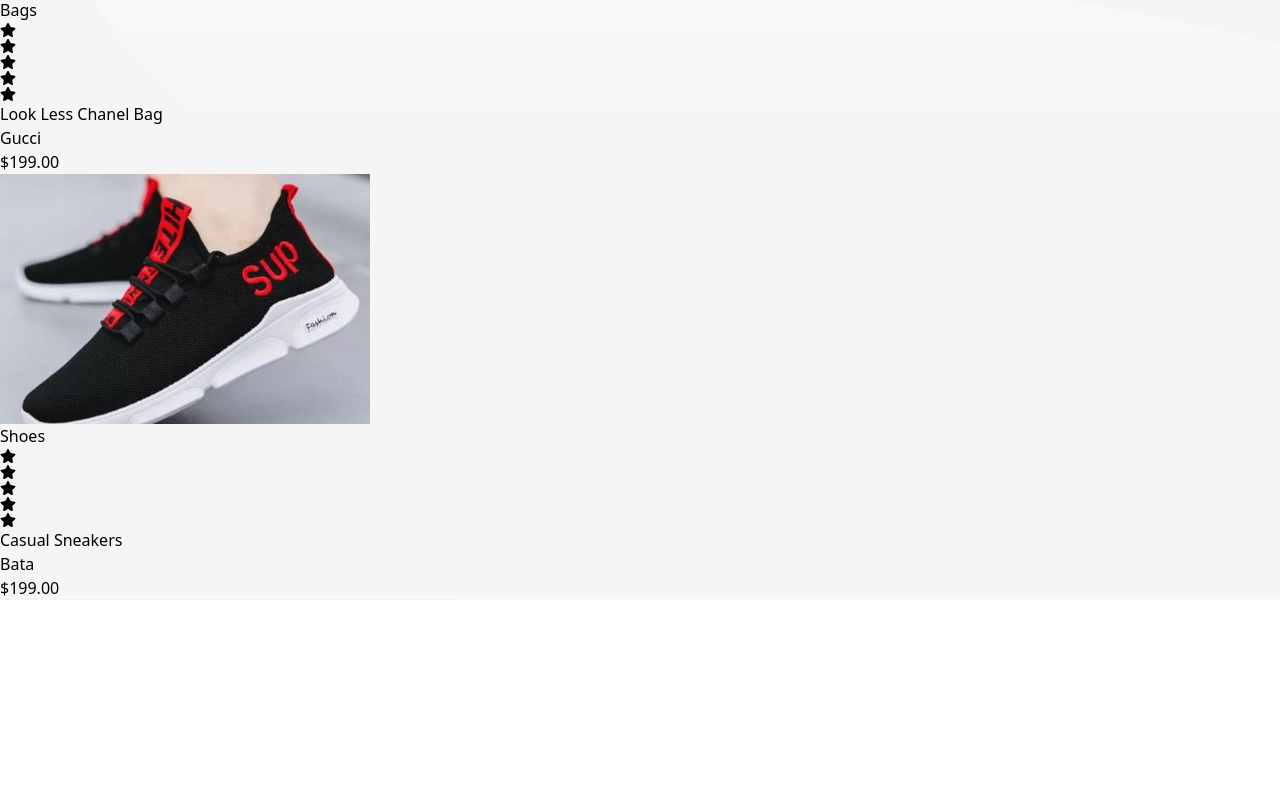
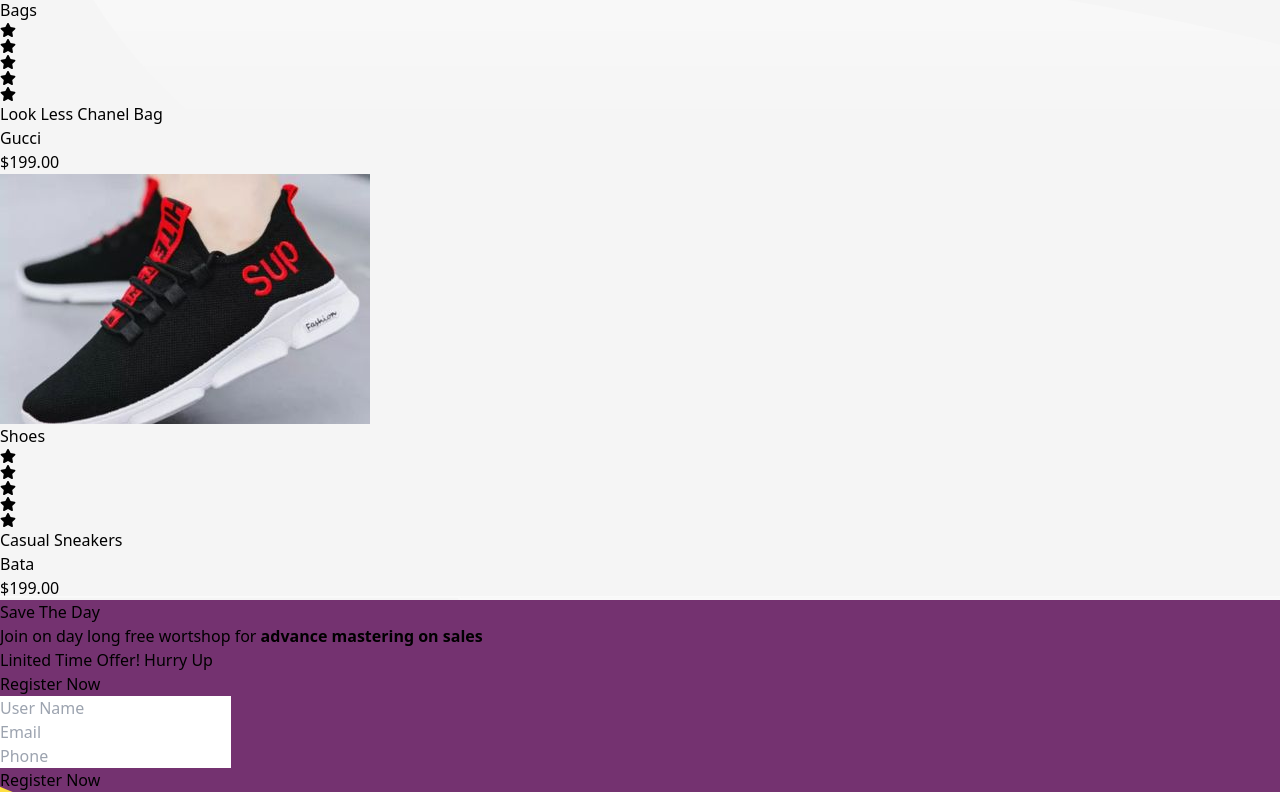
Before and after one commit to mahmudul-hasan01/E-Commerce-Frontend, a React (Vite) app: page / in a window 1280 px wide. Shown: the part 8654-9446 px from the top of the page. Before the commit the page ends 9254 px from the top, so only its background shows below. Built offline with nearby package versions, Linux system fonts and the light colour scheme.

Commit message:
wortshop register section is done

```diff
--- a/src/Page/Home/CategoryShowCase/CategoryShowCase.jsx
+++ b/src/Page/Home/CategoryShowCase/CategoryShowCase.jsx
@@ -1,7 +1,7 @@
 import { useState } from "react";
-import img1 from '../../../assets/images/shape-img/icon/01.png'
-import img2 from '../../../assets/images/shape-img/icon/02.png'
-import img3 from '../../../assets/images/shape-img/icon/03.png'
+// import img1 from '../../../assets/images/shape-img/icon/01.png'
+// import img2 from '../../../assets/images/shape-img/icon/02.png'
+// import img3 from '../../../assets/images/shape-img/icon/03.png'
 import bgImage from '../../../assets/images/shape-img/01.jpg'
 import { Link } from "react-router-dom";
 import { FaStar } from "react-icons/fa";
--- a/src/Page/Home/Home.jsx
+++ b/src/Page/Home/Home.jsx
@@ -1,6 +1,7 @@
 import Banner from "./Banner/Banner";
 import CategoryShowCase from "./CategoryShowCase/CategoryShowCase";
 import HomeCategory from "./HomeCategory/HomeCategory";
+import Register from "./Register/Register";
 
 const Home = () => {
     return (
@@ -8,6 +9,7 @@
             <Banner />
             <HomeCategory />
             <CategoryShowCase />
+            <Register />
         </div>
     );
 };
--- /dev/null
+++ b/src/Page/Home/Register/Register.jsx
@@ -0,0 +1,71 @@
+import bgImage from '../../../assets/images/bg-img/07.jpg'
+const Register = () => {
+
+    const subtitle = 'Save The Day'
+    const title = (
+        <h1 className='text-3xl text-white'>Join on day long free wortshop for <b>advance <span className='text-[#FFE040]'>mastering</span> on sales</b></h1>
+    )
+    const dec = 'Linited Time Offer! Hurry Up'
+
+    return (
+        <div className='container mx-auto py-4 bg-cover flex justify-center items-center' style={{ backgroundImage: `url(${bgImage})` }}>
+            {/* 11111 */}
+            <div className='w-2/5 space-y-2'>
+                <span className='text-[#FFE040] text-2xl'>{subtitle}</span>
+                {title}
+                <p className='text-white'>{dec}</p>
+            </div>
+            {/* 2222 */}
+            <div>
+                <div className="w-96 max-w-md rounded-lg px-10 pb-10 pt-8 shadow-md dark:bg-zinc-900 bg-gradient-to-t from-[#743270] to-white">
+                    <div className="mb-6">
+                        <h2 className="text-center text-3xl font-semibold tracking-tight">Register Now</h2>
+                    </div>
+                    <form className="w-full space-y-6">
+                        <div className="space-y-2 text-sm text-zinc-700 dark:text-zinc-400">
+                            {/* <label className="block font-medium" htmlFor="name">
+                               User Name
+                            </label> */}
+                            <input
+                                className="h-10 w-full rounded border px-3 py-2 text-sm leading-tight focus:outline-none focus:ring-1 dark:border-zinc-700"
+                                id="name"
+                                placeholder="User Name"
+                                name="name"
+                                type="text"
+                            />
+                        </div>
+                        <div className="space-y-2 text-sm text-zinc-700 dark:text-zinc-400">
+                            {/* <label className="block font-medium" htmlFor="_email">
+                                Email
+                            </label> */}
+                            <input
+                                className="h-10 w-full rounded border px-3 py-2 text-sm leading-tight focus:outline-none focus:ring-1 dark:border-zinc-700"
+                                id="_email"
+                                placeholder="Email"
+                                name="email"
+                                type="email"
+                            />
+                        </div>
+                        <div className="space-y-2 text-sm text-zinc-700 dark:text-zinc-400">
+                            {/* <label className="block font-medium" htmlFor="_password">
+                                Password
+                            </label> */}
+                            <input
+                                className="h-10 w-full rounded border px-3 py-2 text-sm leading-tight focus:outline-none focus:ring-1 dark:border-zinc-700"
+                                id="_number"
+                                placeholder="Phone"
+                                name="number"
+                                type="number"
+                            />
+                        </div>
+                        <div className="flex justify-center">
+                            <button  className="px-4 py-2 rounded-md bg-[#FFE040] duration-500 hover:text-white font-semibold">Register Now</button>
+                        </div>
+                    </form>
+                </div>
+            </div>
+        </div>
+    );
+};
+
+export default Register;
```
